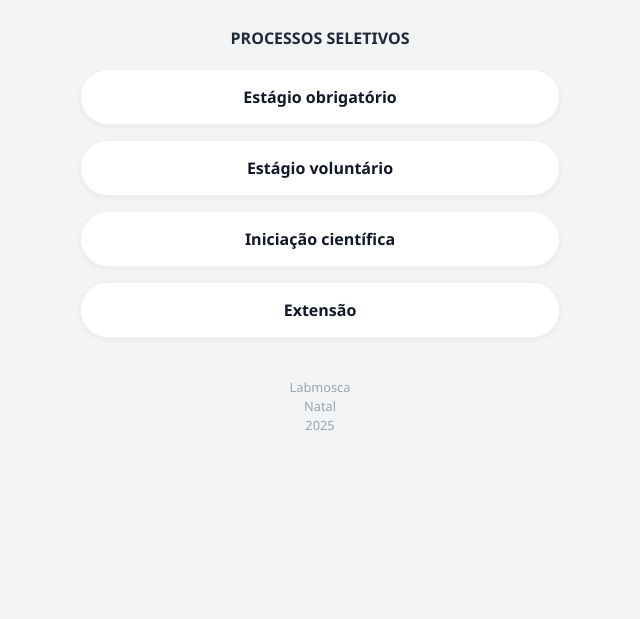
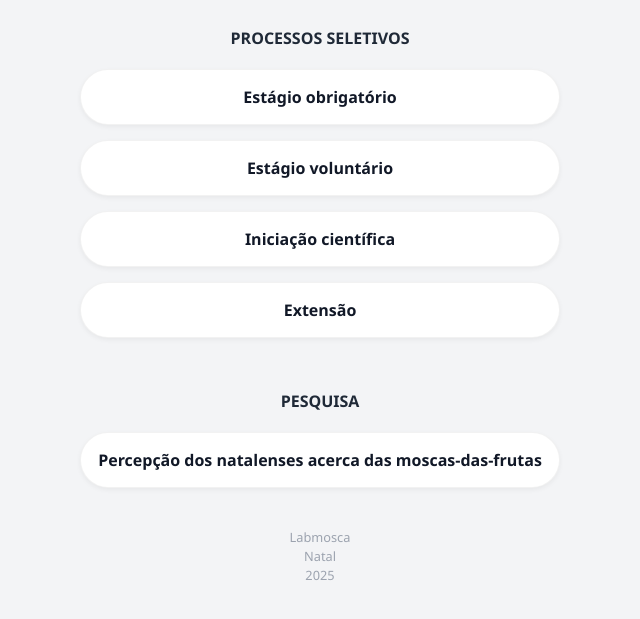
Before and after one commit to nicaciobasilio/labmosca-links, a plain HTML site: page index.html in a window 1280 px wide. Shown: the part 313-932 px from the top of the page, without its empty margins (320-960 px from the left). Before the commit the page ends 800 px from the top, so only its background shows below. Drawn offline with Linux system fonts and the light colour scheme.

Commit message:
Remoção do _blank do botão 'extensão' e inserido link da pesquisa de Sara

```diff
--- a/index.html
+++ b/index.html
@@ -27,6 +27,9 @@
             <a href="https://forms.gle/3mJYerqFUaQCiDB6A" target="_blank" class="link-btn">Estágio voluntário</a>
             <a href="https://forms.gle/6jBV693FSDwNUDF78" target="_blank" class="link-btn">Iniciação científica</a>
             <a href="#" target="_blank" class="link-btn">Extensão</a>
+            <br>
+            <h2>PESQUISA</h2>
+            <a href="https://forms.gle/QLBKTcEXgr37uX8p6" target="_blank" class="link-btn">Percepção dos natalenses acerca das moscas-das-frutas</a>
         </div>
 
         <footer>
```
